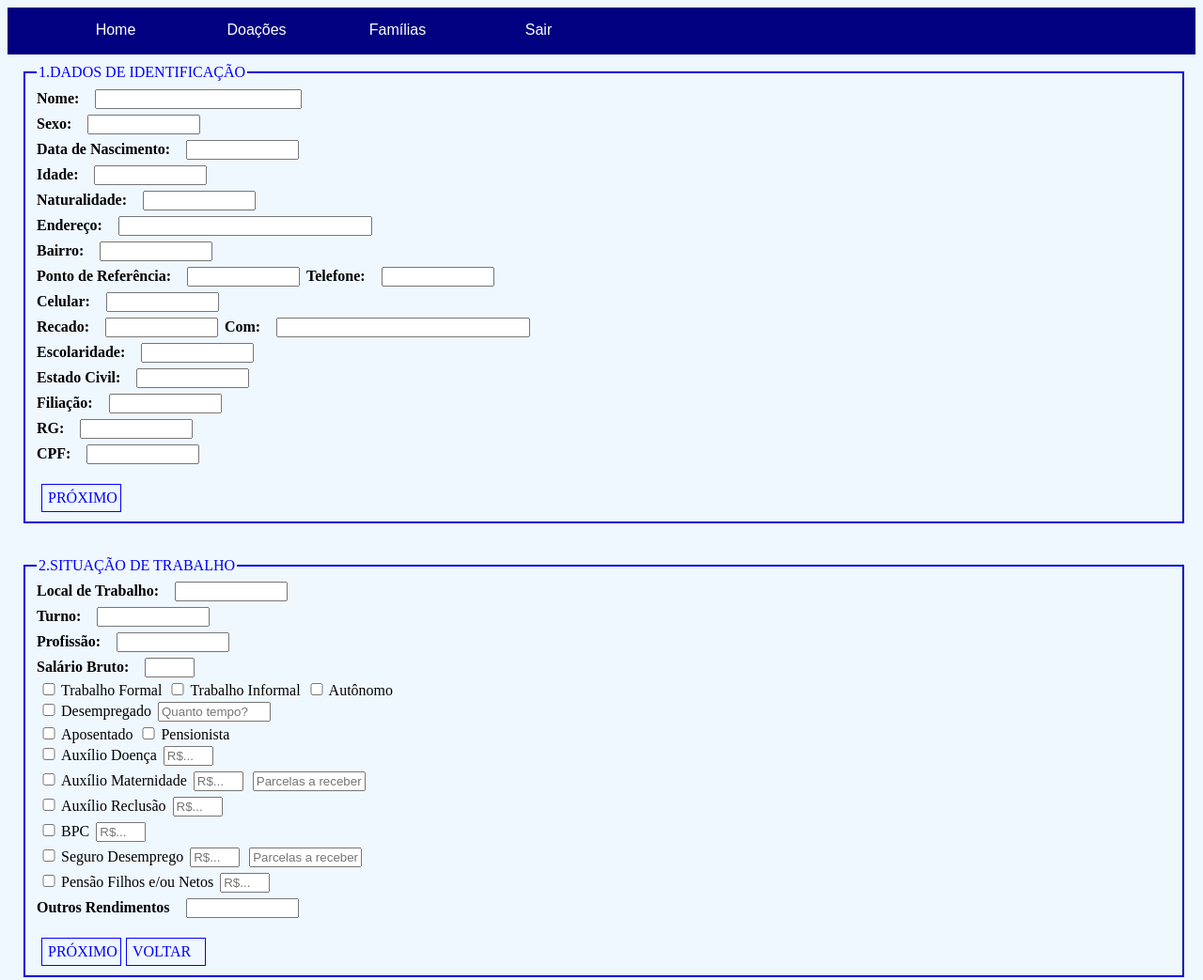
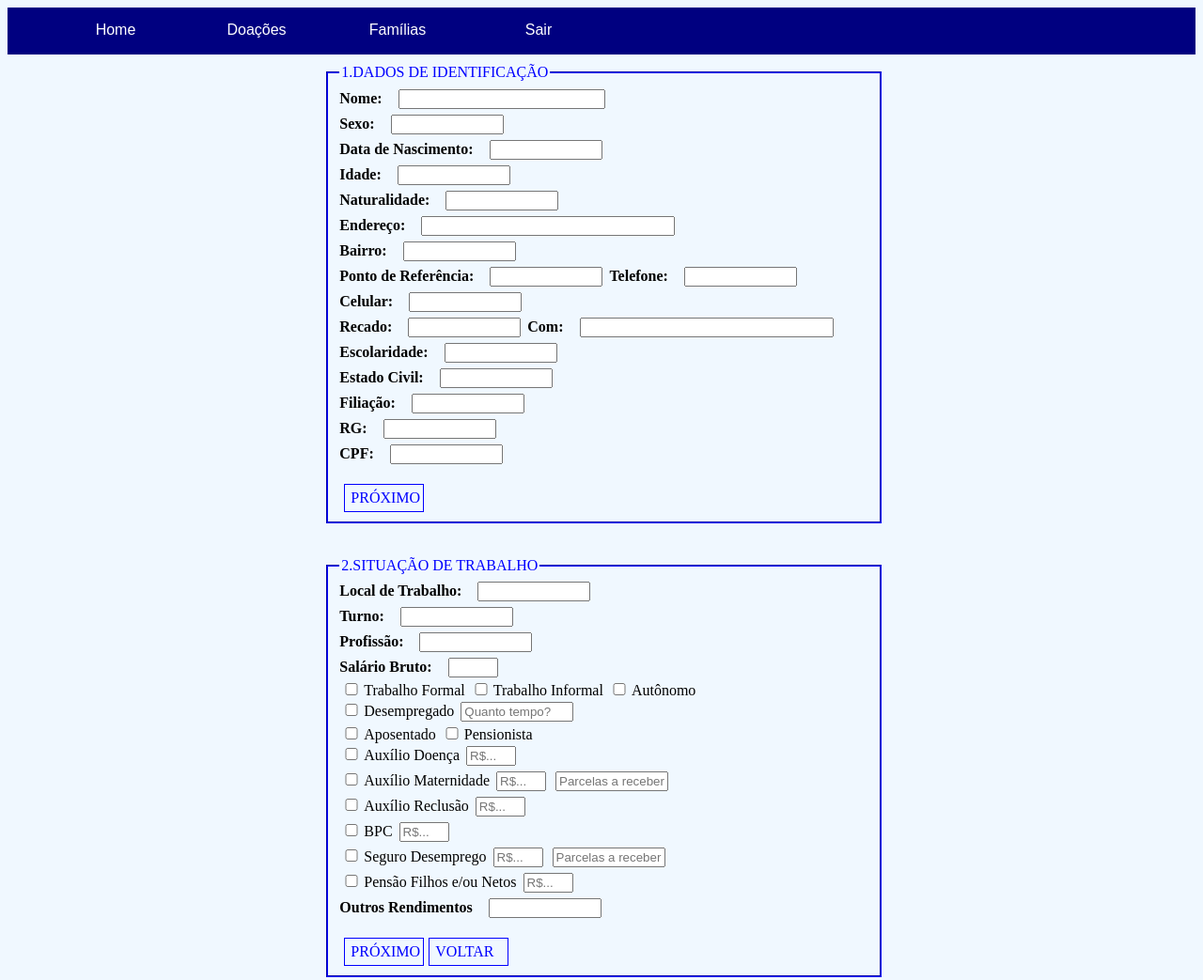
Before and after one commit to alinealflen/Bolsa_Pesquisa, a plain HTML site: page index.html in a window 1280 px wide. Shown: the top 1043 px of the page at 94% size. Drawn offline with Linux system fonts and the light colour scheme.

Commit message:
Adiciona responsividade para a tela index.html

```diff
--- a/index.html
+++ b/index.html
@@ -38,7 +38,7 @@
 		</nav>
 
 
-		<div>
+		<div id="cadFamilia">
 			<form method="POST" action="">
 
 				<fieldset >
--- a/style.css
+++ b/style.css
@@ -11,6 +11,7 @@ label {
 	 padding: 10px 10px 0px 0px;
 	 font-weight: bold;
 }
+
 input {
 	margin: 3px;
 	width: 120px;
@@ -123,7 +124,7 @@ label[for=”bt_menu”]{
  display: none;
  }
 
-/*Deixando o Menu Responsivo */
+/*Deixando Responsivo */
 @media(max-width: 800px) {
 label[for=”bt_menu”] {
  display: block;
@@ -159,3 +160,9 @@ label[for=”bt_menu”] {
  }
 
  }
+ @media(min-width: 801px){
+   #cadFamilia{
+     width: 49%;
+     margin: auto;
+   }
+ }
```
